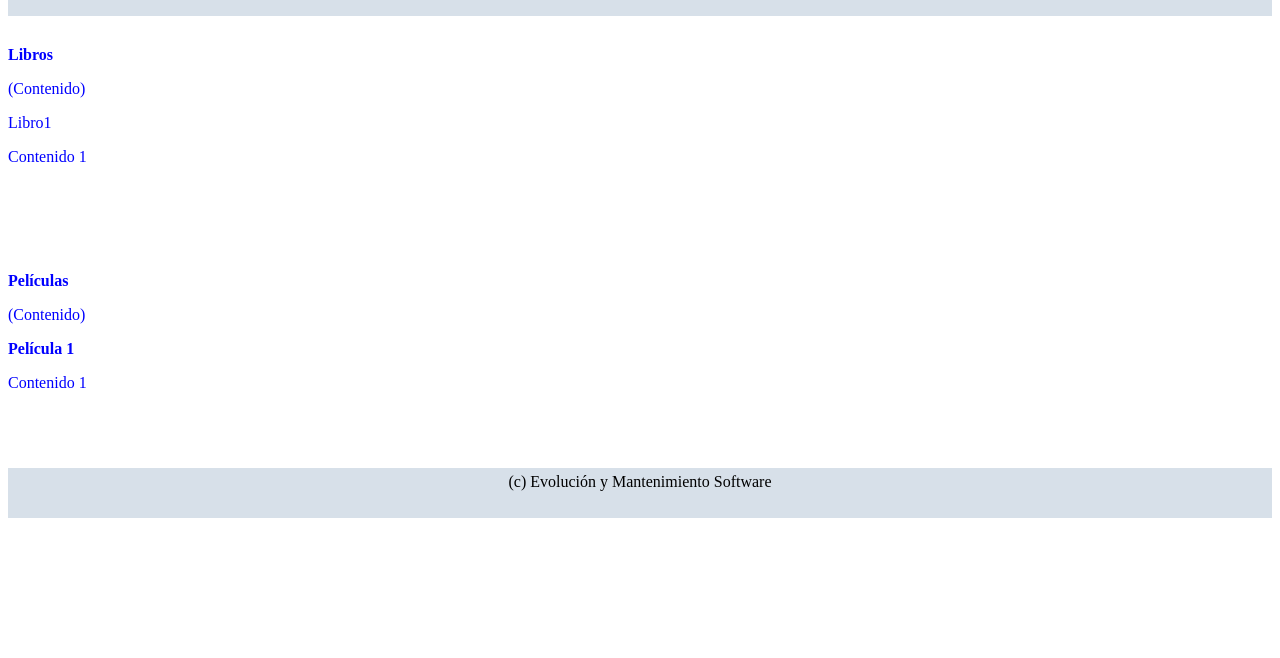
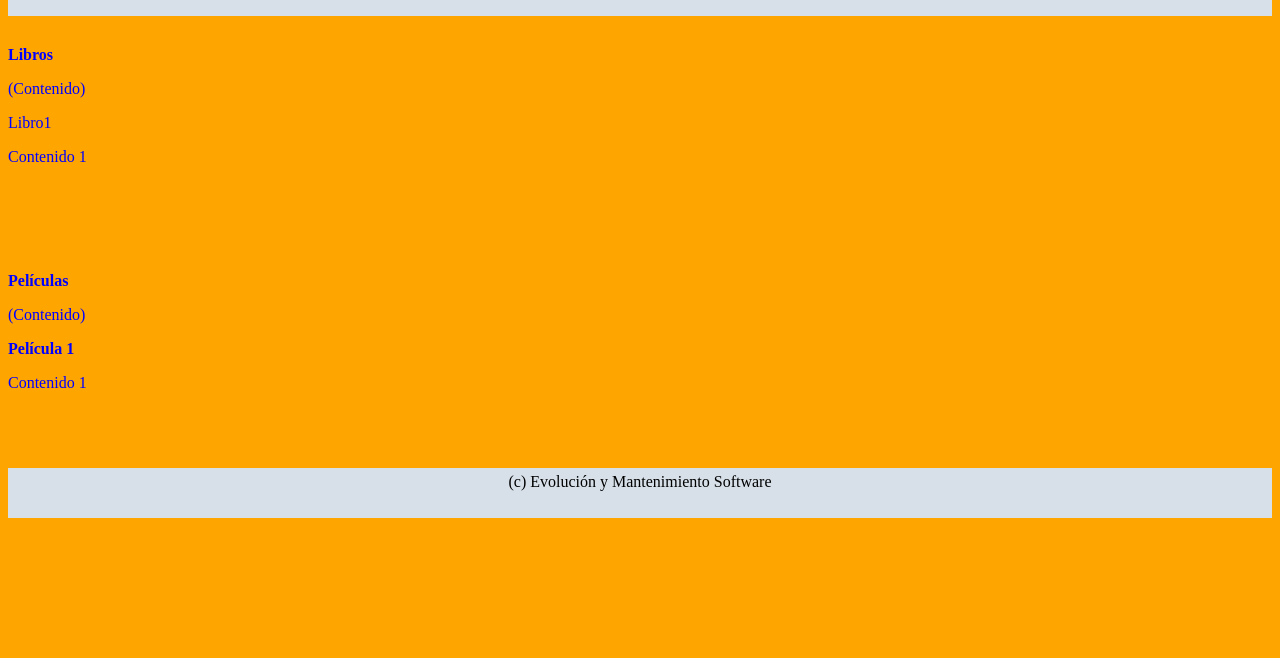
Before and after one commit to jmanuel34/Equipo10Trabajo2Tarde, a plain HTML site: page index.html in a window 1280 px wide. Shown: the part 150-808 px from the top of the page. Drawn offline with Linux system fonts and the light colour scheme.

Commit message:
change background color

```diff
--- a/css/style.css
+++ b/css/style.css
@@ -1,6 +1,6 @@
 html,body {
  height:100%;
- background:white;
+ background:orange;
 }
 header {
 
```
